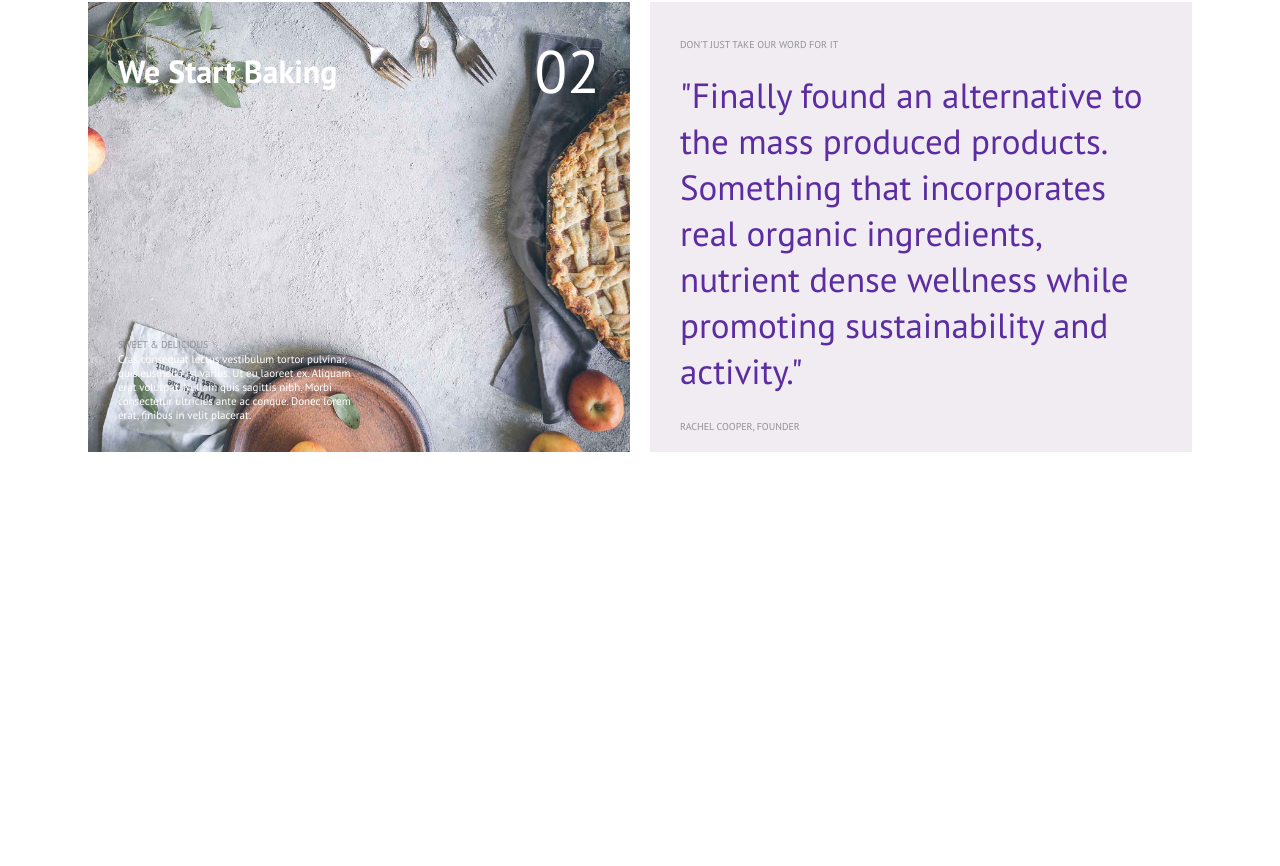
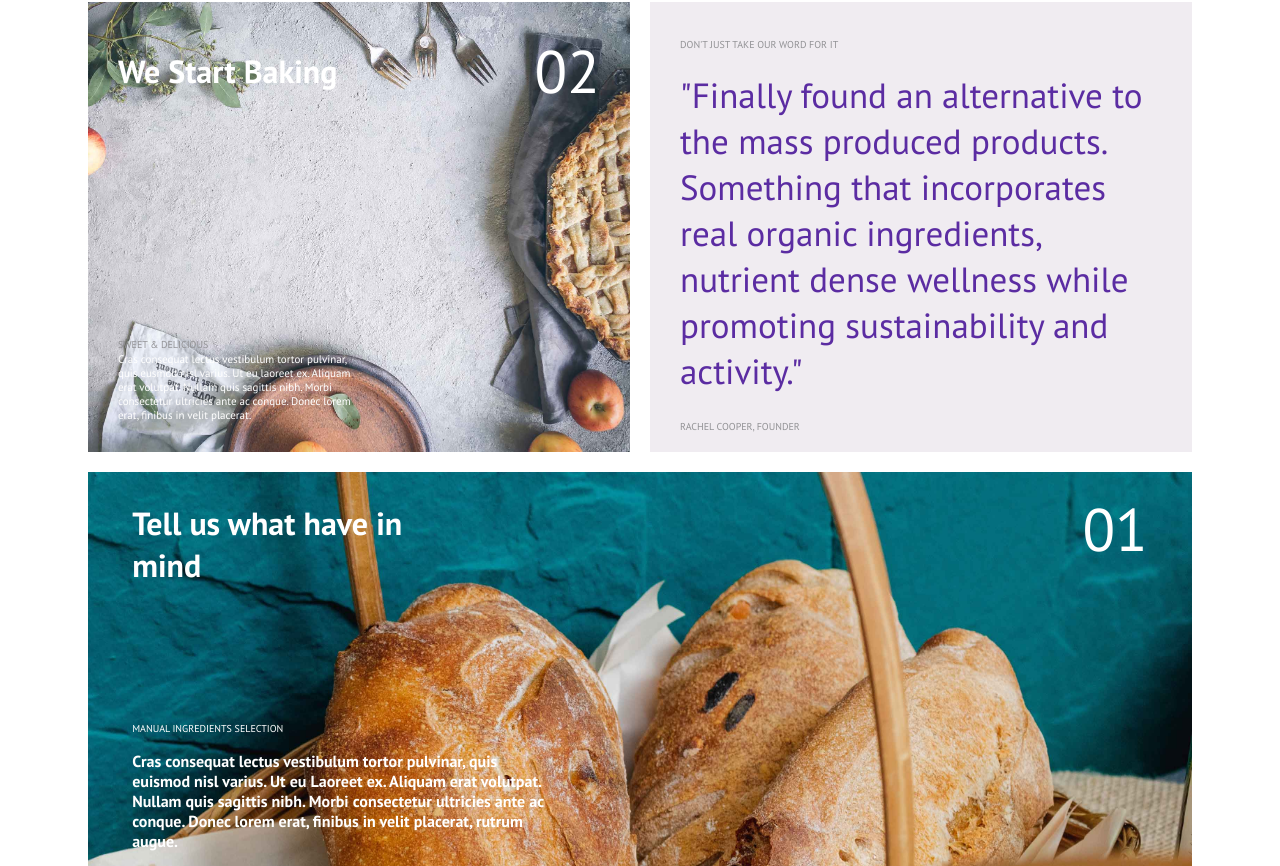
Before and after one commit to IonCatana/proj-html-vuejs, a Vue app: page / in a window 1280 px wide. Shown: the part 2781-3647 px from the top of the page. Before the commit the page ends 3233 px from the top, so only its background shows below. Built offline with nearby package versions, Linux system fonts and the light colour scheme.

Commit message:
component DeliveringHome done

```diff
--- a/src/components/Main/DeliveringHome.vue
+++ b/src/components/Main/DeliveringHome.vue
@@ -0,0 +1,78 @@
+<template>
+  <div id="delivering_home">
+    <div class="container">
+      <div class="thumb_nail">
+        <div>
+          <h1>
+            Tell us what have in <br />
+            mind
+          </h1>
+        </div>
+        <div>
+          <span>01</span>
+        </div>
+      </div>
+      <div class="thumb_nail flex">
+        <div class="description">
+          <span class="manatee">Manual Ingredients Selection</span>
+          <p>
+            Cras consequat lectus vestibulum tortor pulvinar, quis euismod nisl
+            varius. Ut eu Laoreet ex. Aliquam erat volutpat. Nullam quis
+            sagittis nibh. Morbi consectetur ultricies ante ac conque. Donec
+            lorem erat, finibus in velit placerat, rutrum augue.
+          </p>
+        </div>
+      </div>
+    </div>
+  </div>
+</template>
+
+<script>
+export default {};
+</script>
+
+<style lang="scss" scoped>
+#delivering_home {
+  padding-top: 20px;
+  width: 1200px;
+  margin: 0 auto;
+}
+.container {
+  background-image: url("../../assets/img/bakery-process-3.jpg");
+  background-repeat: no-repeat;
+  background-size: 100% 450px;
+  margin: 0 auto;
+}
+.thumb_nail {
+  display: flex;
+  align-items: center;
+  justify-content: space-between;
+  h1 {
+    padding-top: 30px;
+    color: #ffffff;
+    font-weight: 600;
+  }
+  span {
+    color: #ffffff;
+    font-size: 60px;
+  }
+}
+.description{
+  width: 420px;
+}
+.flex{
+  height: 280px;
+  display: flex;
+  justify-content: flex-start;
+  align-items: flex-end;
+  span{
+    font-size: 10px;
+    text-transform: uppercase;
+  }
+  p{
+    padding: 15px 0px;
+    color: #ffffff;
+    font-weight: 600;
+  }
+}
+</style>
```
